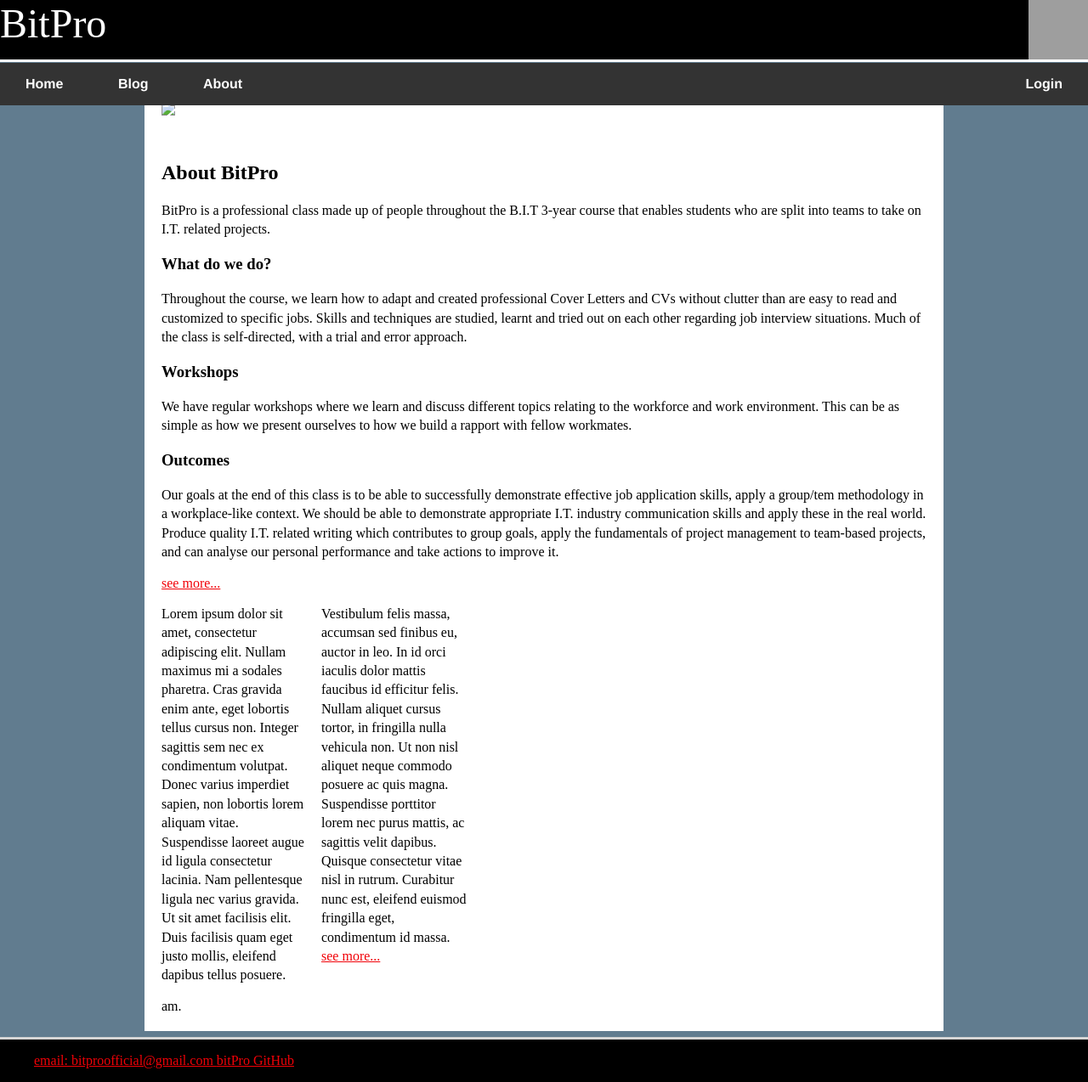
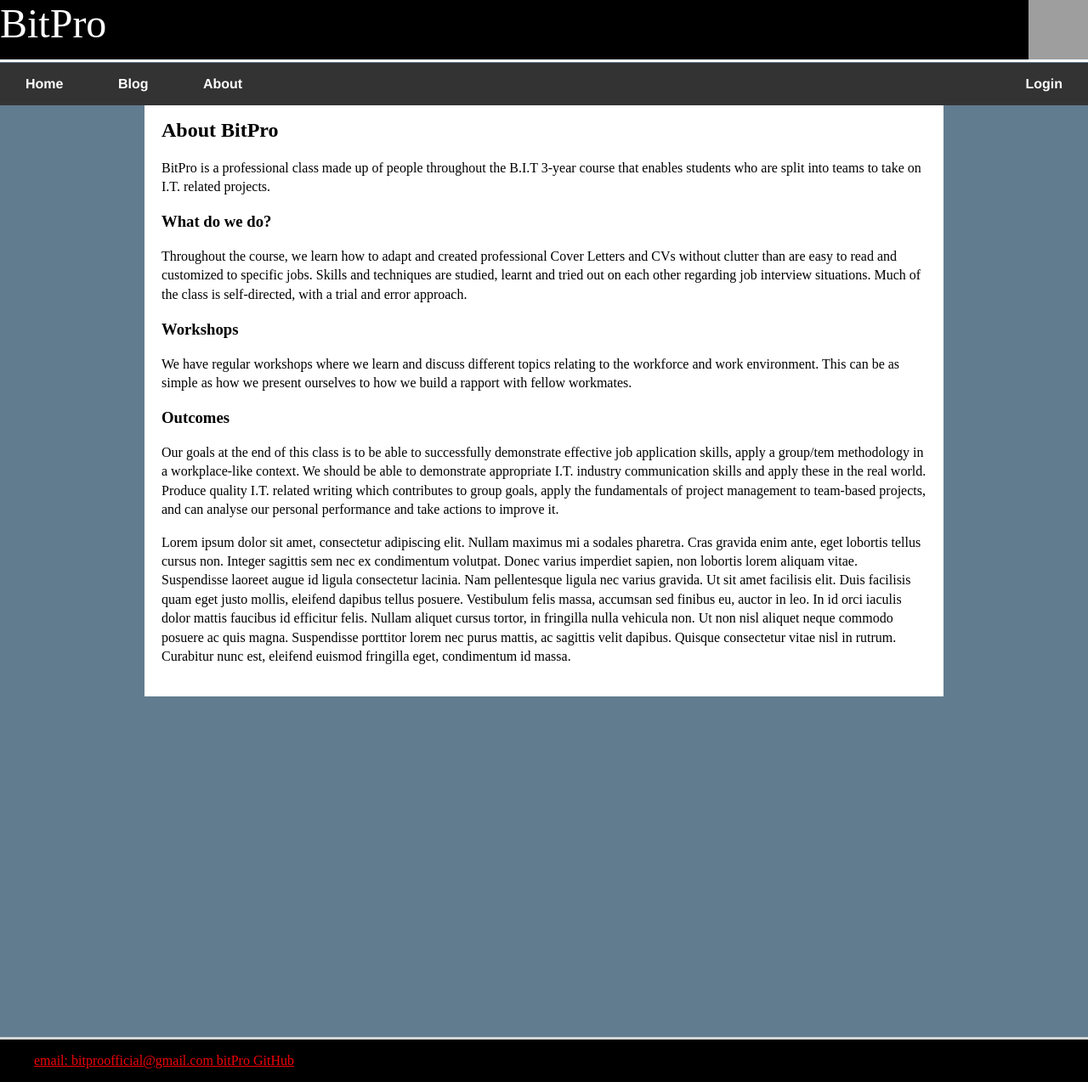
Before and after one commit to bit-Pro/bit-pro.github.io, a Jekyll site: the page built from About/index.html, in a window 1280 px wide and 1274 px high. Shown: the whole window at 85% size. Built offline with Jekyll 4.4.1, drawn with Linux system fonts in a browser that asks for light colours; grey boxes are pictures that could not be loaded.

Commit message:
Fixed the columns and took out the images on the about page

```diff
--- a/About/index.html
+++ b/About/index.html
@@ -3,7 +3,6 @@ layout: default
 title: bitPro website
 ---
 
-			<div class="images"><img src="./design specs/ps_image1.jpg" >  </div>
 
 
 			<h2>About BitPro</h2>
@@ -22,18 +21,14 @@ title: bitPro website
 
 			<p>Our goals at the end of this class is to be able to successfully demonstrate effective job application skills, apply a group/tem methodology in a workplace-like context. We should be able to demonstrate appropriate I.T. industry communication skills and apply these in the real world. Produce quality I.T. related writing which contributes to group goals, apply the fundamentals of project management to team-based projects, and can analyse our personal performance and take actions to improve it.</p>
 
-			<a href="/Students">see more...</a>
 
 
 
-			<div id="pc_column2">
+
 
 
 			<p>
 			Lorem ipsum dolor sit amet, consectetur adipiscing elit. Nullam maximus mi a sodales pharetra. Cras gravida enim ante, eget lobortis tellus cursus non. Integer sagittis sem nec ex condimentum volutpat. Donec varius imperdiet sapien, non lobortis lorem aliquam vitae. Suspendisse laoreet augue id ligula consectetur lacinia. Nam pellentesque ligula nec varius gravida. Ut sit amet facilisis elit. Duis facilisis quam eget justo mollis, eleifend dapibus tellus posuere. Vestibulum felis massa, accumsan sed finibus eu, auctor in leo. In id orci iaculis dolor mattis faucibus id efficitur felis. Nullam aliquet cursus tortor, in fringilla nulla vehicula non. Ut non nisl aliquet neque commodo posuere ac quis magna. Suspendisse porttitor lorem nec purus mattis, ac sagittis velit dapibus. Quisque consectetur vitae nisl in rutrum. Curabitur nunc est, eleifend euismod fringilla eget, condimentum id massa.
-			<a href="/Clients">see more...</a>
+
 
 			</p>
-
-
-			</div>am.
```
